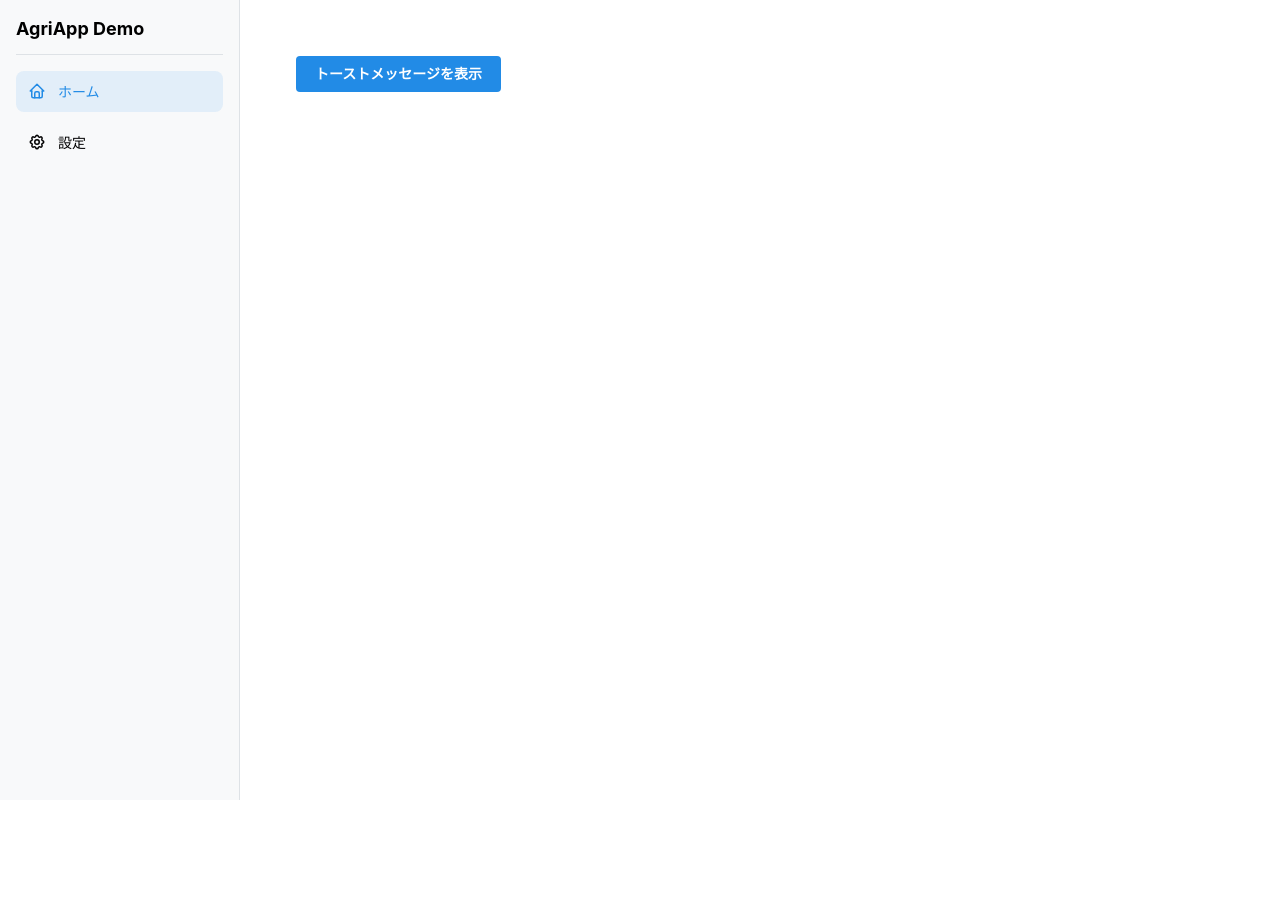
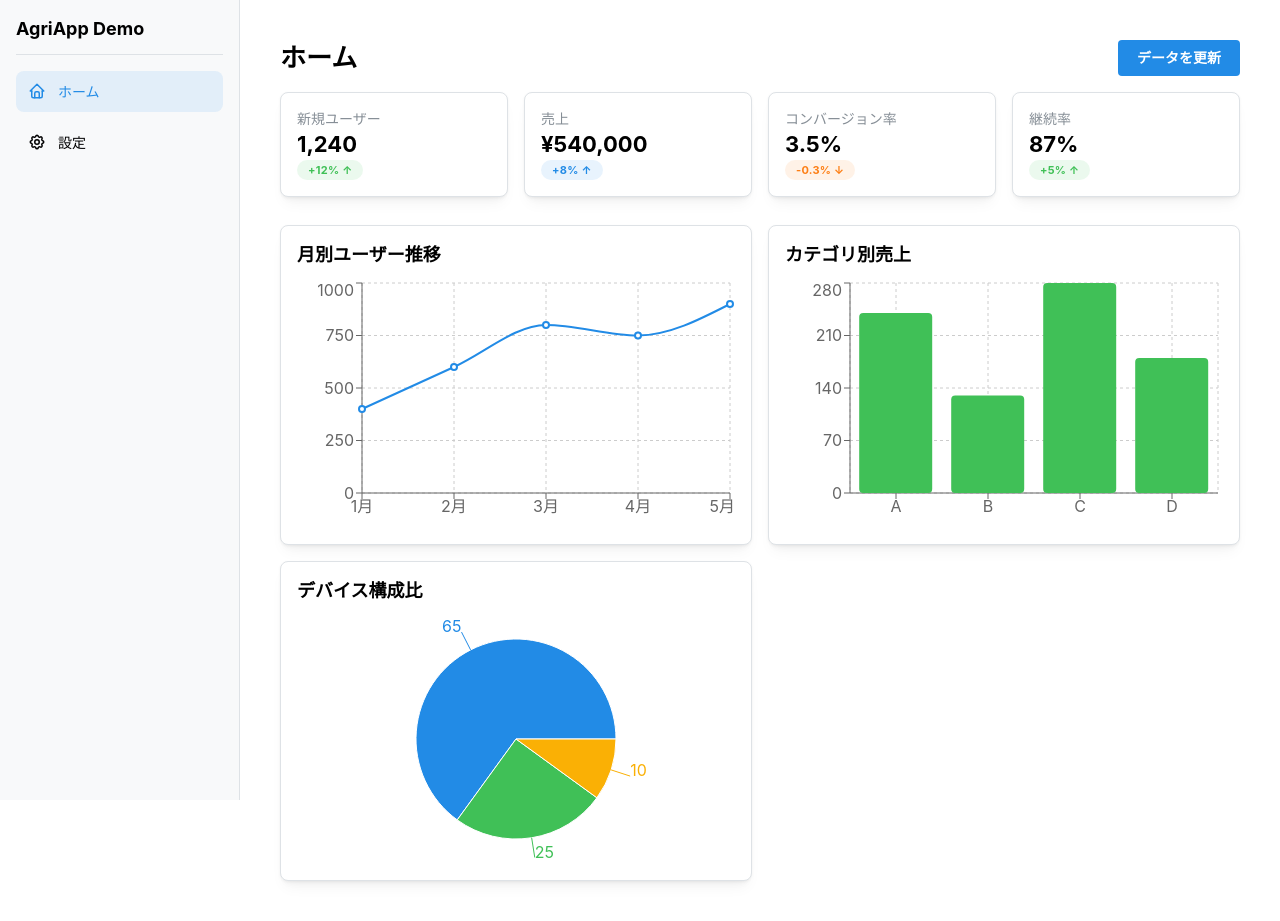
Before and after one commit to kazama1209/agri-app-demo-frontend, a Next.js app: page / in a window 1280 px wide. Before the commit the page ends 800 px from the top, so only its background shows below. Built offline with nearby package versions, Linux system fonts and the light colour scheme.

Commit message:
Install recharts

```diff
--- a/package.json
+++ b/package.json
@@ -15,7 +15,8 @@
     "@tabler/icons-react": "^3.35.0",
     "next": "15.5.5",
     "react": "19.1.0",
-    "react-dom": "19.1.0"
+    "react-dom": "19.1.0",
+    "recharts": "^3.2.1"
   },
   "devDependencies": {
     "@eslint/eslintrc": "^3",
--- a/src/app/page.tsx
+++ b/src/app/page.tsx
@@ -1,16 +1,185 @@
 'use client';
 
-import { Button } from '@mantine/core';
+import {
+  Card,
+  Title,
+  Text,
+  Grid,
+  Group,
+  Badge,
+  Button,
+} from '@mantine/core';
 import { notifications } from '@mantine/notifications';
+import {
+  LineChart,
+  Line,
+  XAxis,
+  YAxis,
+  CartesianGrid,
+  Tooltip,
+  ResponsiveContainer,
+  BarChart,
+  Bar,
+  PieChart,
+  Pie,
+  Cell,
+} from 'recharts';
 
-export default function Page() {
+export default function DashboardPage() {
+  const dataLine = [
+    { name: '1月', users: 400 },
+    { name: '2月', users: 600 },
+    { name: '3月', users: 800 },
+    { name: '4月', users: 750 },
+    { name: '5月', users: 900 },
+  ];
+
+  const dataBar = [
+    { name: 'A', value: 240 },
+    { name: 'B', value: 130 },
+    { name: 'C', value: 280 },
+    { name: 'D', value: 180 },
+  ];
+
+  const dataPie = [
+    { name: 'Desktop', value: 65 },
+    { name: 'Mobile', value: 25 },
+    { name: 'Tablet', value: 10 },
+  ];
+
+  const colors = ['#228be6', '#40c057', '#fab005'];
+
   return (
-    <main style={{ padding: 40 }}>
-      <Button
-        onClick={() => notifications.show({ message: 'Success！' })}
-      >
-        トーストメッセージを表示
-      </Button>
+    <main style={{ padding: 24 }}>
+      <Group justify="space-between" mb="md">
+        <Title order={2}>ホーム</Title>
+        <Button
+          onClick={() =>
+            notifications.show({ message: 'データ更新完了！', color: 'teal' })
+          }
+        >
+          データを更新
+        </Button>
+      </Group>
+
+      {/* 概要カード */}
+      <Grid mb="lg">
+        <Grid.Col span={{ base: 12, sm: 6, md: 3 }}>
+          <Card withBorder radius="md" shadow="sm" p="md">
+            <Text size="sm" c="dimmed">
+              新規ユーザー
+            </Text>
+            <Title order={3}>1,240</Title>
+            <Badge color="green" variant="light">
+              +12% ↑
+            </Badge>
+          </Card>
+        </Grid.Col>
+
+        <Grid.Col span={{ base: 12, sm: 6, md: 3 }}>
+          <Card withBorder radius="md" shadow="sm" p="md">
+            <Text size="sm" c="dimmed">
+              売上
+            </Text>
+            <Title order={3}>¥540,000</Title>
+            <Badge color="blue" variant="light">
+              +8% ↑
+            </Badge>
+          </Card>
+        </Grid.Col>
+
+        <Grid.Col span={{ base: 12, sm: 6, md: 3 }}>
+          <Card withBorder radius="md" shadow="sm" p="md">
+            <Text size="sm" c="dimmed">
+              コンバージョン率
+            </Text>
+            <Title order={3}>3.5%</Title>
+            <Badge color="orange" variant="light">
+              -0.3% ↓
+            </Badge>
+          </Card>
+        </Grid.Col>
+
+        <Grid.Col span={{ base: 12, sm: 6, md: 3 }}>
+          <Card withBorder radius="md" shadow="sm" p="md">
+            <Text size="sm" c="dimmed">
+              継続率
+            </Text>
+            <Title order={3}>87%</Title>
+            <Badge color="green" variant="light">
+              +5% ↑
+            </Badge>
+          </Card>
+        </Grid.Col>
+      </Grid>
+
+      {/* チャートセクション */}
+      <Grid>
+        {/* 折れ線グラフ */}
+        <Grid.Col span={{ base: 12, md: 6 }}>
+          <Card withBorder shadow="sm" radius="md" p="md">
+            <Title order={4} mb="xs">
+              月別ユーザー推移
+            </Title>
+            <ResponsiveContainer width="100%" height={250}>
+              <LineChart data={dataLine}>
+                <CartesianGrid strokeDasharray="3 3" />
+                <XAxis dataKey="name" />
+                <YAxis />
+                <Tooltip />
+                <Line
+                  type="monotone"
+                  dataKey="users"
+                  stroke="#228be6"
+                  strokeWidth={2}
+                />
+              </LineChart>
+            </ResponsiveContainer>
+          </Card>
+        </Grid.Col>
+
+        {/* 棒グラフ */}
+        <Grid.Col span={{ base: 12, md: 6 }}>
+          <Card withBorder shadow="sm" radius="md" p="md">
+            <Title order={4} mb="xs">
+              カテゴリ別売上
+            </Title>
+            <ResponsiveContainer width="100%" height={250}>
+              <BarChart data={dataBar}>
+                <CartesianGrid strokeDasharray="3 3" />
+                <XAxis dataKey="name" />
+                <YAxis />
+                <Tooltip />
+                <Bar dataKey="value" fill="#40c057" radius={4} />
+              </BarChart>
+            </ResponsiveContainer>
+          </Card>
+        </Grid.Col>
+
+        {/* 円グラフ */}
+        <Grid.Col span={{ base: 12, md: 6 }}>
+          <Card withBorder shadow="sm" radius="md" p="md">
+            <Title order={4} mb="xs">
+              デバイス構成比
+            </Title>
+            <ResponsiveContainer width="100%" height={250}>
+              <PieChart>
+                <Pie
+                  data={dataPie}
+                  dataKey="value"
+                  outerRadius={100}
+                  label
+                >
+                  {dataPie.map((_, i) => (
+                    <Cell key={i} fill={colors[i]} />
+                  ))}
+                </Pie>
+                <Tooltip />
+              </PieChart>
+            </ResponsiveContainer>
+          </Card>
+        </Grid.Col>
+      </Grid>
     </main>
   );
 }
```
Also changed, not shown: 1 other file (tests, documents, lock files or other folders).
